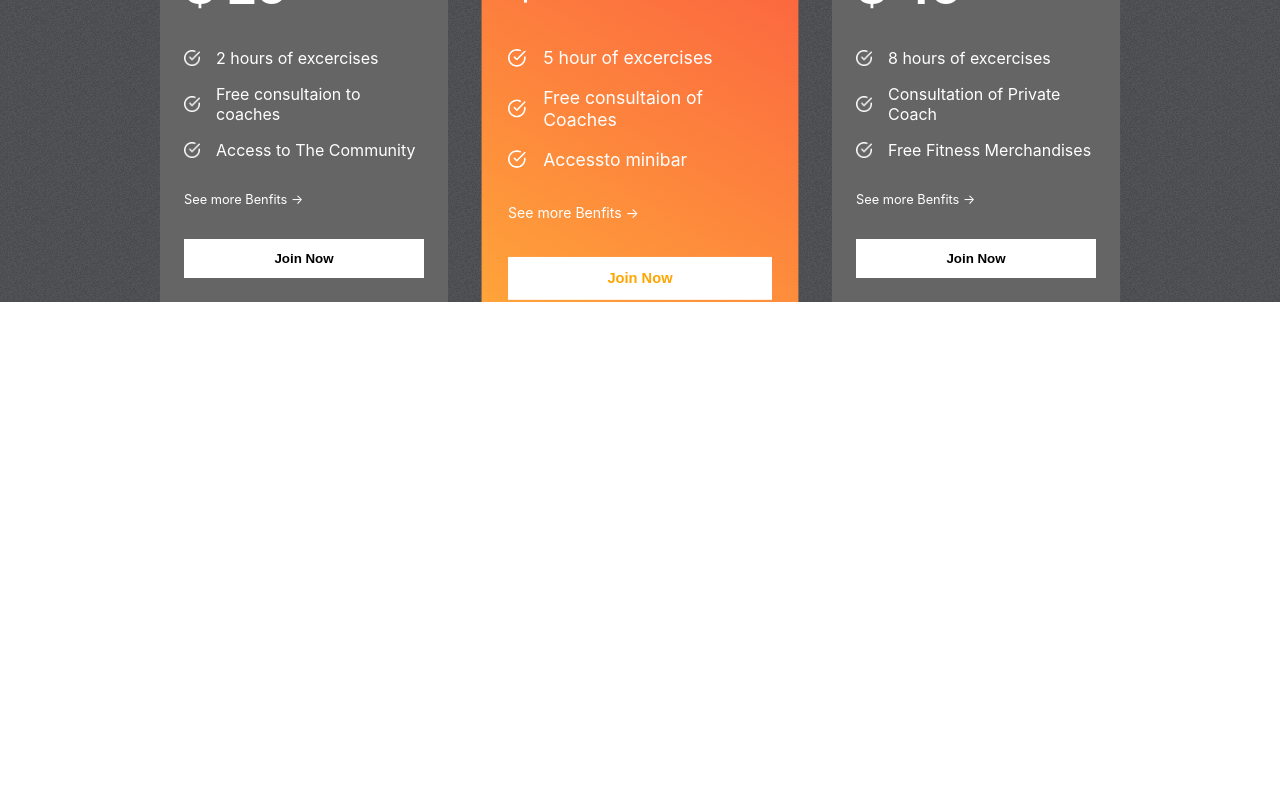
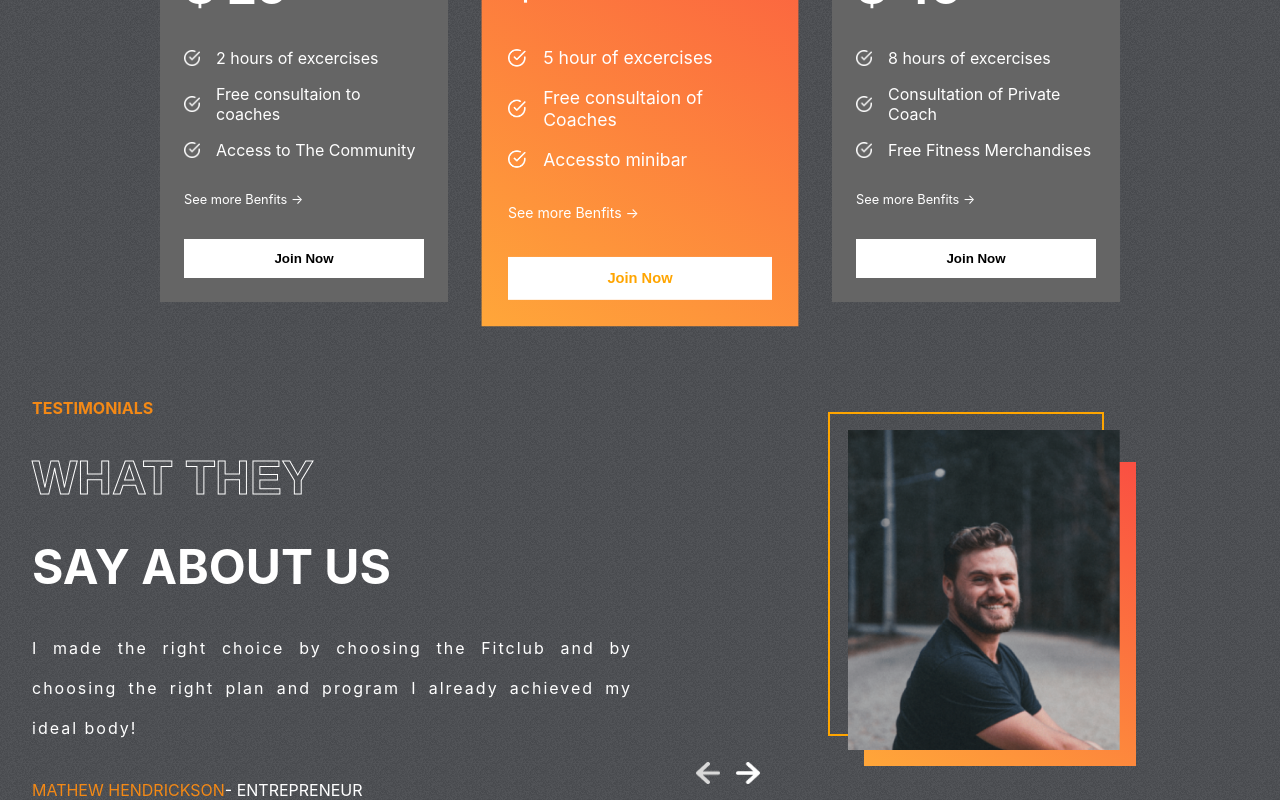
Before and after one commit to Asjal8/Fitness-Club, a React (Create React App) app: page / in a window 1280 px wide. Shown: the part 2128-2928 px from the top of the page. Before the commit the page ends 2430 px from the top, so only its background shows below. Built offline with nearby package versions, Linux system fonts and the light colour scheme.

Commit message:
Fifth Commit

```diff
--- a/src/App.js
+++ b/src/App.js
@@ -3,6 +3,7 @@ import Hero from "./component/Hero/Hero";
 import Plans from "./component/Plans/Plans";
 import Programs from "./component/Programs/Programs";
 import Reasons from "./component/Reasons/Reasons";
+import Testimonial from "./component/Testimonials/Testimonial";
 function App() {
   return (
     <div className="App">
@@ -10,6 +11,7 @@ function App() {
       <Programs />
       <Reasons />
       <Plans />
+      <Testimonial />
     </div>
   );
 }
--- /dev/null
+++ b/src/component/Testimonials/Testimonial.css
@@ -0,0 +1,68 @@
+.Testimonials {
+  display: flex;
+  gap: 1rem;
+  padding: 0 2rem;
+}
+.left-t {
+  display: flex;
+  flex: 1 1;
+  gap: 2rem;
+  flex-direction: column;
+  text-transform: uppercase;
+  color: #fff;
+}
+.left-t > :nth-child(1) {
+  color: var(--orange);
+  font-weight: bold;
+}
+.left-t > :nth-child(2),
+.left-t > :nth-child(3) {
+  font-weight: bold;
+  font-size: 3rem;
+}
+.left-t > :nth-child(4) {
+  text-transform: none;
+  text-align: justify;
+  letter-spacing: 2px;
+  line-height: 40px;
+}
+.right-t {
+  flex: 1;
+  position: relative;
+}
+.right-t > img {
+  position: absolute;
+  width: 17rem;
+  height: 20rem;
+  object-fit: cover;
+  right: 8rem;
+  top: 2rem;
+}
+.right-t > :nth-child(1) {
+  position: absolute;
+  width: 17rem;
+  height: 20rem;
+  border: 2px solid orange;
+  background-color: transparent;
+  right: 9rem;
+  top: 0.9rem;
+}
+.right-t > :nth-child(2) {
+  position: absolute;
+  width: 17rem;
+  height: 19rem;
+  right: 7rem;
+  top: 4rem;
+  background: var(--planCard);
+}
+.arrows {
+  display: flex;
+  gap: 1rem;
+  position: absolute;
+  bottom: 1rem;
+  left: 3rem;
+}
+.arrows > img {
+  width: 1.5rem;
+  cursor: pointer;
+}
--- /dev/null
+++ b/src/component/Testimonials/Testimonial.jsx
@@ -0,0 +1,54 @@
+import React, { useState } from "react";
+import "./Testimonial.css";
+import { testimonialsData } from "../../data/testimonialsData";
+import leftArrow from "../../assets/leftArrow.png";
+import rightArrow from "../../assets/rightArrow.png";
+
+const Testimonial = () => {
+  const [selected, setSelected] = useState(0);
+  const tLength = testimonialsData.length;
+  return (
+    <div className="Testimonials">
+      <div className="left-t">
+        <span>Testimonials</span>
+        <span className="stroke-text">What they</span>
+        <span>say about us</span>
+        <span>{testimonialsData[selected].review}</span>
+        <span>
+          <span style={{ color: "var(--orange" }}>
+            {testimonialsData[selected].name}
+          </span>
+          - {testimonialsData[selected].status}
+        </span>
+      </div>
+      <div className="right-t">
+        <div></div>
+        <div></div>
+        <img src={testimonialsData[selected].image} alt="" />
+
+        <div className="arrows">
+          <img
+            onClick={() => {
+              selected === 0
+                ? setSelected(tLength - 1)
+                : setSelected((prev) => prev - 1);
+            }}
+            src={leftArrow}
+            alt=""
+          />
+          <img
+            onClick={() => {
+              selected === tLength - 1
+                ? setSelected(0)
+                : setSelected((prev) => prev + 1);
+            }}
+            src={rightArrow}
+            alt=""
+          />
+        </div>
+      </div>
+    </div>
+  );
+};
+
+export default Testimonial;
```
